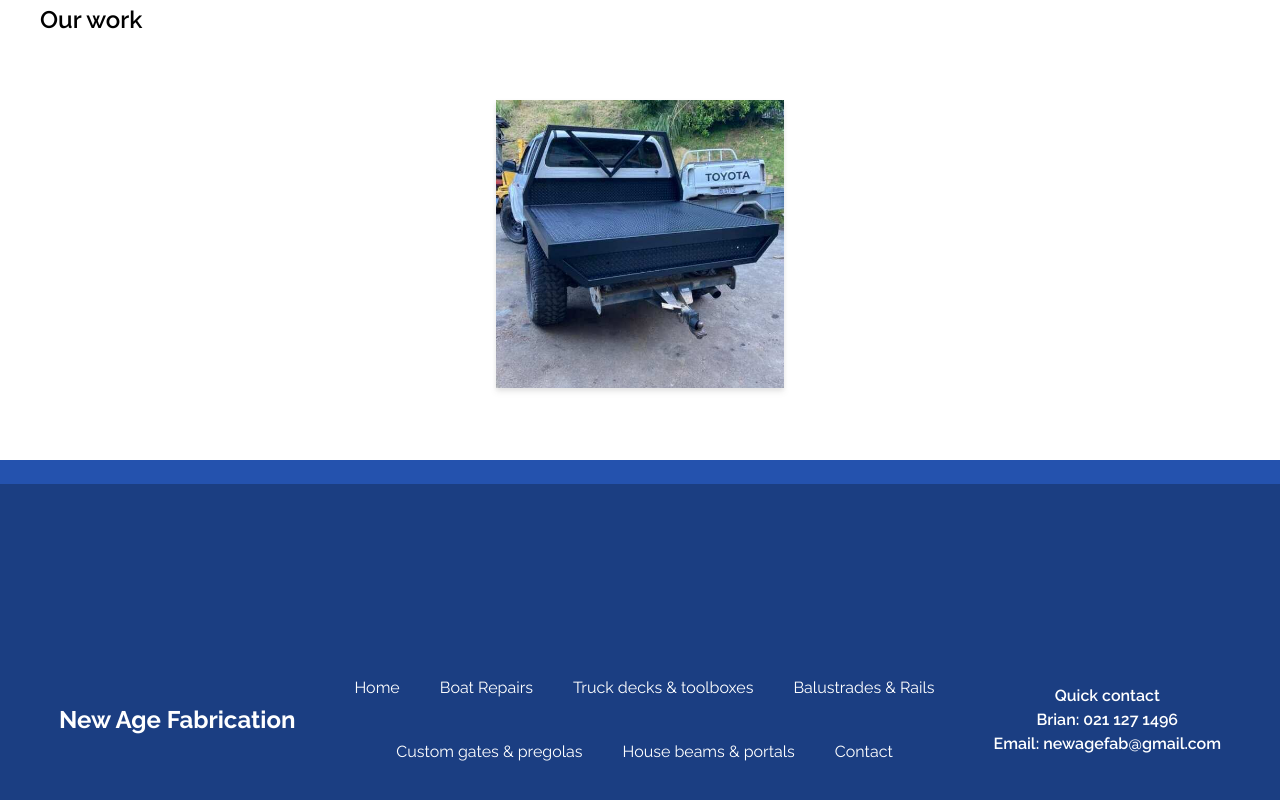
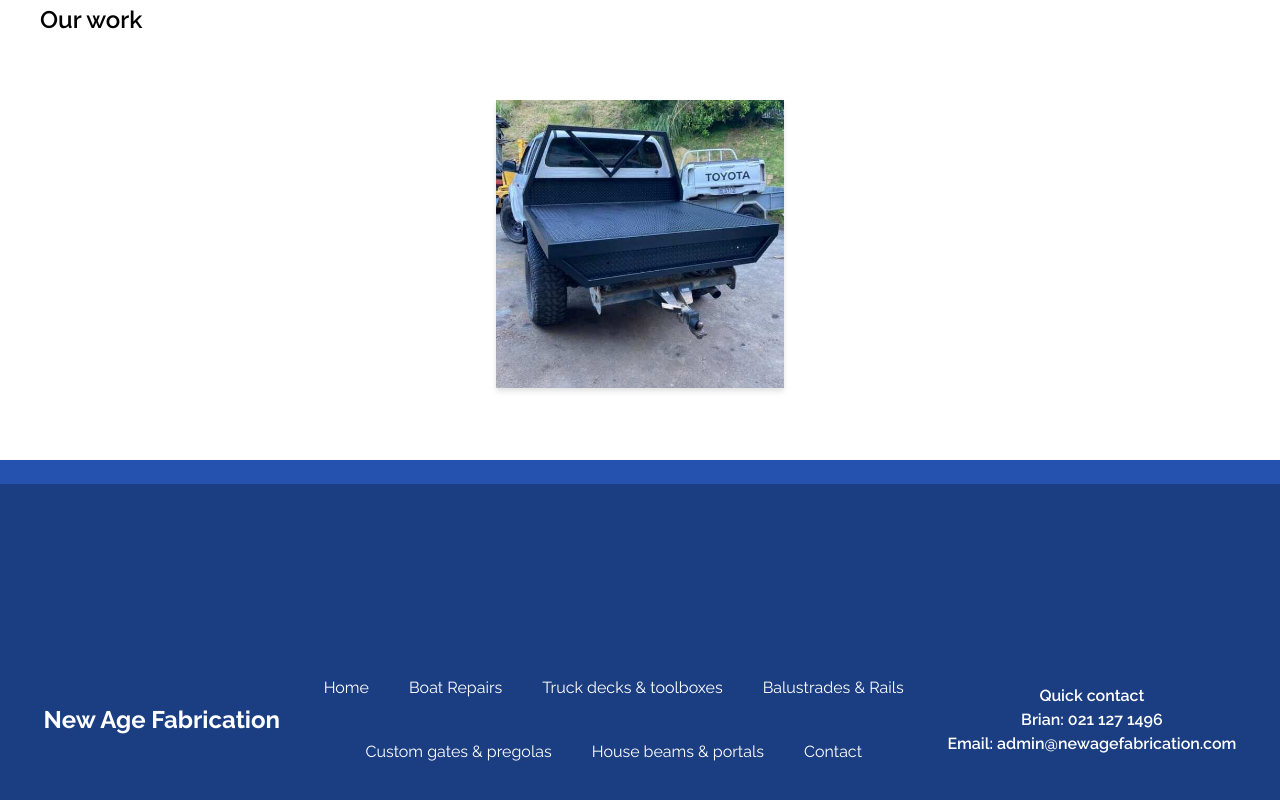
Before and after one commit to noobosapien/newagefabricators, a Next.js app: page /truck in a window 1280 px wide. Shown: the part 965-1765 px from the top of the page. Built offline with nearby package versions, Linux system fonts and the light colour scheme.

Commit message:
Removed additional h1

```diff
--- a/components/Home/Welder.js
+++ b/components/Home/Welder.js
@@ -50,12 +50,12 @@ export default function Welder() {
                 background: "rgba(0, 0, 0, 0.4)",
               }}
             >
-              <h1
+              <h2
                 className="lg:text-4xl text-center font-semibold text-white drop-shadow-sm "
                 style={{ textShadow: "2px 2px #000000" }}
               >
                 New Age Fabrication
-              </h1>
+              </h2>
               <h2
                 className="text-white lg:text-2xl text-center"
                 style={{ textShadow: "2px 2px #000000" }}
--- a/components/Layout.js
+++ b/components/Layout.js
@@ -196,7 +196,7 @@ export default function Layout({ active, title, description, children }) {
             <div className="flex flex-col items-center text-white font-semibold">
               <p>Quick contact</p>
               <p>Brian: 021 127 1496 </p>
-              <p>Email: newagefab@gmail.com</p>
+              <p>Email: admin@newagefabrication.com</p>
             </div>
           </div>
         </footer>
--- a/pages/contact.js
+++ b/pages/contact.js
@@ -26,7 +26,7 @@ export default function Contact() {
             </div>
 
             <div className="flex flex-col text-lg">
-              <span>Email: newagefab@gmail.com</span>
+              <span>Email: admin@newagefabrication.co.nz</span>
               <br />
               <span>Phone (Brian): 021 127 1496 </span>
             </div>
--- a/pages/index.js
+++ b/pages/index.js
@@ -12,7 +12,7 @@ export default function Home() {
       <Layout
         title={"New Age Fabrication, Wellington based metal fabricators."}
         description={
-          "Wellington based New Age Fabrication specializes in fabrication of metal for truck decks, truck toolboxes, balustrades, stair rails, gates, pregolas, beams, and portals for houses and boat repairs. "
+          "Wellington based New Age Fabrication specializes in fabrication of truck decks, and toolboxes to beams, and portals for houses."
         }
       >
         <Hero />
```
